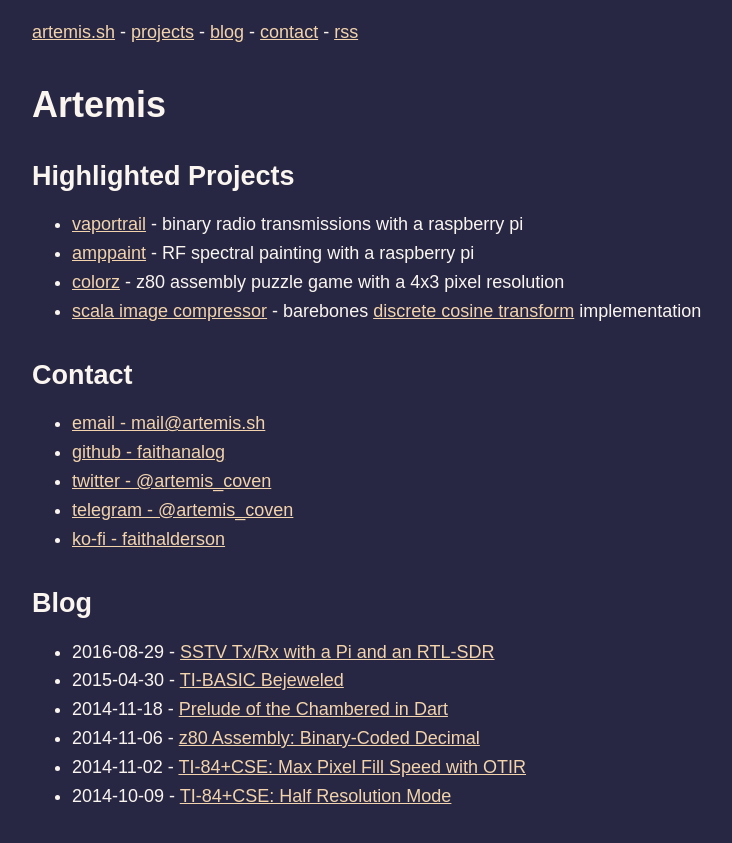
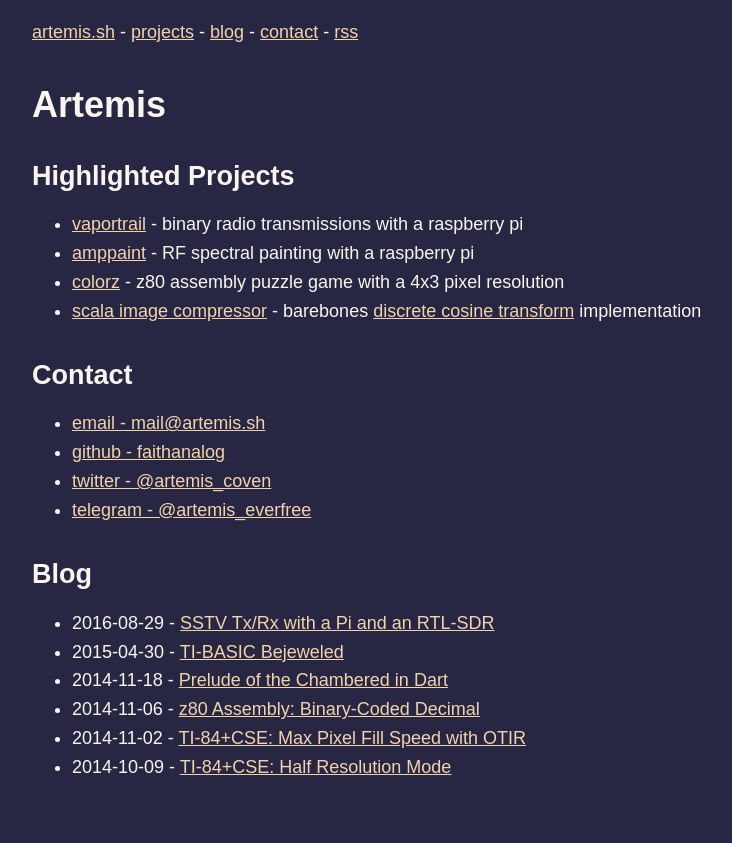
Before and after one commit to faithanalog/faithanalog.github.io, a Jekyll site: the page built from index.md, in a window 1280 px wide. Shown: the top 843 px of the page, without its empty margins (233-965 px from the left). Built offline with Jekyll 4.4.1, drawn with Linux system fonts in a browser that asks for light colours.

Commit message:
Update contact.md

```diff
--- a/_includes/contact.md
+++ b/_includes/contact.md
@@ -2,5 +2,4 @@
 - <a href="mailto:mail@artemis.sh" rel="me">email - mail@artemis.sh</a>
 - <a href="https://github.com/faithanalog" rel="me">github - faithanalog</a>
 - <a href="https://twitter.com/artemis_coven" rel="me">twitter - @artemis_coven</a>
-- <a href="https://t.me/artemis_coven" rel="me">telegram - @artemis_coven</a>
-- <a href="https://ko-fi.com/faithalderseon" rel="me">ko-fi - faithalderson</a>
+- <a href="https://t.me/artemis_everfree" rel="me">telegram - @artemis_everfree</a>
```
